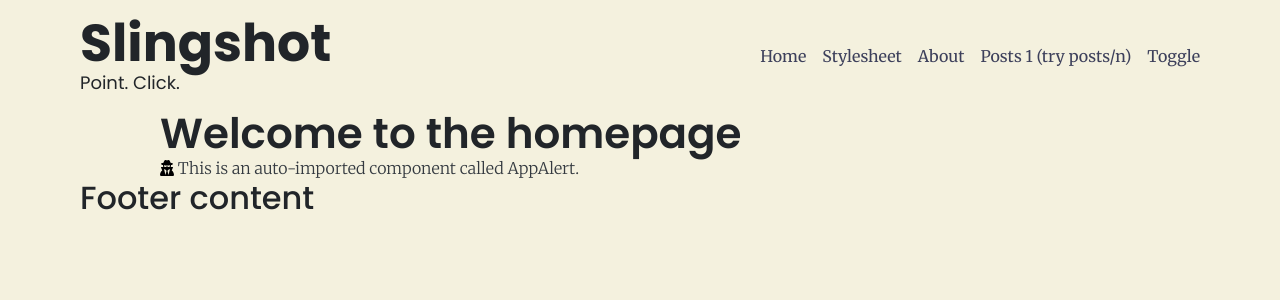
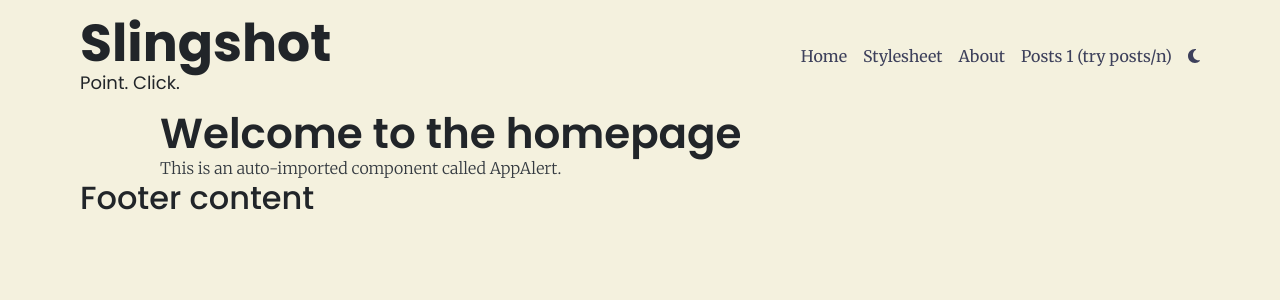
Before and after one commit to brendantuckerman/Sandman, a Nuxt app: page / in a window 1280 px wide. Shown: the top 300 px of the page. Built offline with nearby package versions, Linux system fonts and the light colour scheme.

Commit message:
Created light dark toggle and added to body

```diff
--- a/app.vue
+++ b/app.vue
@@ -28,6 +28,8 @@
 </template>
 
 <script setup>
+
+// Darkmode
 const isDarkMode = ref(false);
 
 function handleToggle(mode) {
--- a/components/ToggleSwitch.vue
+++ b/components/ToggleSwitch.vue
@@ -1,8 +1,11 @@
 <template>
     <div class="toggle-switch" @click="toggleMode">
-      <a class=" button button-toggle switch" :class="{ active: isDarkMode }">Toggle</a>
+      <a class=" button button-toggle switch" :class="{ active: isDarkMode }">
+        <font-awesome-icon icon="fa-solid fa-sun" v-if="isDarkMode" />
+        <font-awesome-icon icon="fa-solid fa-moon" v-else />
+    </a>
     </div>
-  </template>
+</template>
 
 <script>
 export default {
@@ -15,7 +18,14 @@ export default {
     toggleMode() {
       this.isDarkMode = !this.isDarkMode;
       this.$emit('toggle', this.isDarkMode);
+      if(this.isDarkMode){
+        document.body.classList.add("dark");
+    } else{
+        document.body.classList.remove("dark");
+    }
+
     },
   },
+
 };
 </script>
--- a/pages/index.vue
+++ b/pages/index.vue
@@ -1,7 +1,6 @@
 <template>
   <div>
     <h2> Welcome to the homepage</h2>
-    <font-awesome-icon icon="fa-solid fa-user-secret" />
     <AppAlert>
       This is an auto-imported component called AppAlert.
     </AppAlert>
```
